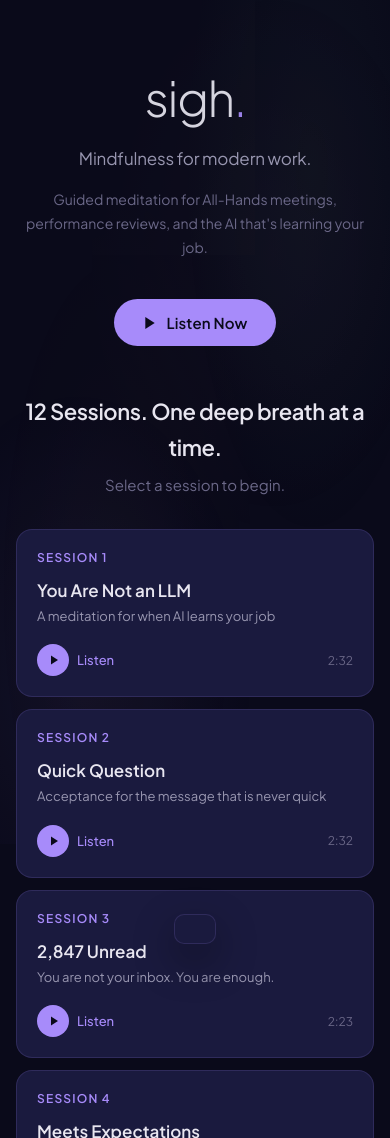
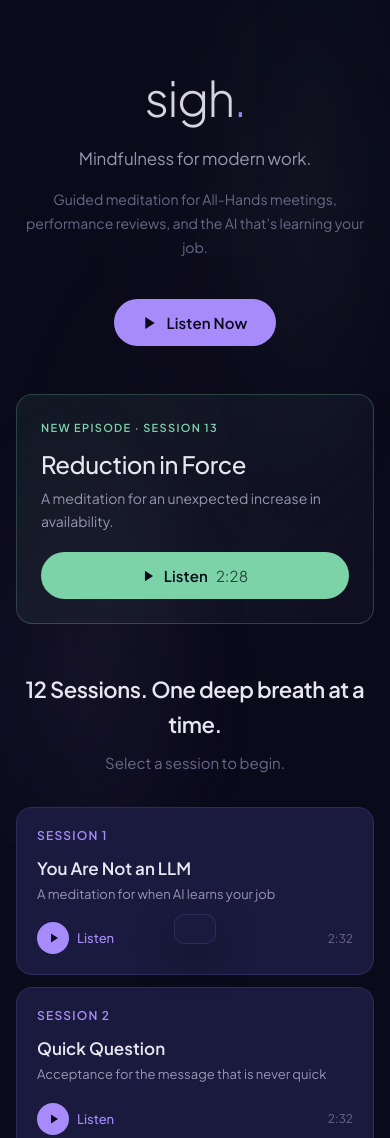
Before and after one commit to kylemaclaren/sigh, a website: page index.html in a window 390 px wide. Shown: the top 1138 px of the page. Drawn offline with Linux system fonts and the light colour scheme.

Commit message:
Feature Reduction in Force episode and improve listening metrics

```diff
--- a/generate-og.js
+++ b/generate-og.js
@@ -15,7 +15,7 @@ const fs = require('fs');
     deviceScaleFactor: 1
   });
 
-  for (let i = 1; i <= 12; i++) {
+  for (let i = 1; i <= 13; i++) {
     const page = await context.newPage();
     await page.goto(`${templateUrl}?session=${i}`, { waitUntil: 'networkidle' });
     await page.waitForTimeout(500);
--- a/index.html
+++ b/index.html
@@ -169,6 +169,47 @@
       transform: translateY(0);
     }
 
+    /* ── Featured episode ── */
+
+    .episode-banner {
+      max-width: 852px;
+      margin: 0 auto 64px;
+      padding: 30px 32px;
+      display: flex;
+      align-items: center;
+      justify-content: space-between;
+      gap: 28px;
+      border: 1px solid rgba(125, 211, 168, 0.25);
+      border-radius: var(--radius);
+      background: linear-gradient(120deg, rgba(125, 211, 168, 0.08), rgba(167, 139, 250, 0.04));
+    }
+
+    .episode-eyebrow {
+      color: var(--accent-sage);
+      font-size: 11px;
+      font-weight: 600;
+      letter-spacing: 0.12em;
+      text-transform: uppercase;
+      margin-bottom: 8px;
+    }
+
+    .episode-banner h2 { font-size: 26px; font-weight: 500; letter-spacing: -0.02em; }
+    .episode-description { color: var(--text-secondary); font-size: 14px; margin-top: 4px; }
+    .episode-listen { flex-shrink: 0; background: var(--accent-sage); padding: 13px 22px; }
+    .episode-listen:hover { box-shadow: 0 8px 30px rgba(125, 211, 168, 0.18); }
+    .episode-listen span { font-weight: 400; opacity: 0.7; }
+    .episode-listen:focus-visible { outline: 2px solid var(--text-primary); outline-offset: 5px; }
+
+    @media (max-width: 900px) {
+      .episode-banner { margin-left: 20px; margin-right: 20px; }
+    }
+
+    @media (max-width: 640px) {
+      .episode-banner { margin: 0 16px 48px; padding: 24px; flex-direction: column; align-items: flex-start; gap: 20px; }
+      .episode-banner h2 { font-size: 24px; }
+      .episode-listen { width: 100%; justify-content: center; }
+    }
+
     /* ── Sessions ── */
 
     .sessions {
@@ -780,7 +821,6 @@
     footer {
       text-align: center;
       padding: 60px 24px 40px;
-      border-top: 1px solid var(--border-subtle);
     }
 
     footer p {
@@ -925,6 +965,19 @@
       <button class="cta-button" id="ctaButton">
         <svg width="16" height="16" viewBox="0 0 24 24" fill="currentColor"><polygon points="5,3 19,12 5,21"/></svg>
         Listen Now
+      </button>
+    </section>
+
+    <!-- Featured episode -->
+    <section class="episode-banner" aria-labelledby="featuredTitle">
+      <div>
+        <p class="episode-eyebrow">New episode · Session 13</p>
+        <h2 id="featuredTitle">Reduction in Force</h2>
+        <p class="episode-description">A meditation for an unexpected increase in availability.</p>
+      </div>
+      <button class="cta-button episode-listen" id="featuredPlay" aria-label="Listen to Reduction in Force, 2 minutes 28 seconds">
+        <svg aria-hidden="true" width="14" height="14" viewBox="0 0 24 24" fill="currentColor"><polygon points="5,3 19,12 5,21"/></svg>
+        Listen <span>2:28</span>
       </button>
     </section>
 
@@ -1135,6 +1188,16 @@
         voice: 'https://storage.googleapis.com/sigh-audio/session-12.mp3',
         shareQuote: 'This is not normal. People do not call anymore. A phone call in 2026 is not a communication method. It is an escalation.',
         icon: '<svg viewBox="0 0 40 40" fill="none" stroke="var(--accent-lavender)" stroke-width="1.5" stroke-linecap="round" stroke-linejoin="round"><path d="M12 6h16a2 2 0 0 1 2 2v24a2 2 0 0 1-2 2H12a2 2 0 0 1-2-2V8a2 2 0 0 1 2-2z"/><line x1="18" y1="32" x2="22" y2="32"/><path d="M16 14c0 0 2-3 4-3s4 3 4 3" stroke-width="1.5"/><path d="M14 11c0 0 3-5 6-5s6 5 6 5" stroke-width="1.5" opacity="0.5"/></svg>'
+      },
+      {
+        id: 13,
+        title: 'Reduction in Force',
+        subtitle: 'A meditation for an unexpected increase in availability',
+        duration: '2:28',
+        // Finished v2 mix includes the ambient bed, lead-in, tail, and fades.
+        audio: 'https://storage.googleapis.com/sigh-audio/session-13.mp3',
+        shareQuote: 'Your role has been eliminated. Notice that you are still here.',
+        icon: '<svg viewBox="0 0 40 40" fill="none" stroke="var(--accent-sage)" stroke-width="1.5" stroke-linecap="round"><rect x="8" y="8" width="24" height="24" rx="3" stroke-dasharray="3 4"/><path d="M16 20h20m-5-5 5 5-5 5"/></svg>'
       }
     ];
 
@@ -1145,6 +1208,14 @@
     let currentAudio = null;
     let isPlaying = false;
     let currentSession = null;
+    let hasListened = false;
+    let hasCompleted = false;
+
+    function recordListen() {
+      if (!currentSession || hasListened) return;
+      hasListened = true;
+      if (window.goatcounter) goatcounter.count({ path: 'listen/' + currentSession.id, title: currentSession.title, event: true });
+    }
 
     const mixer = {
       audioCtx: null,
@@ -1347,45 +1418,12 @@
 
     function renderSessions() {
       const grid = document.getElementById('sessionGrid');
-      const comingSoon = [
-        { id: 13, title: '👍', subtitle: 'A reflection on the reply that says everything and nothing' },
-        { id: 14, title: 'Sorry, Just Saw This', subtitle: 'A meditation on the lie we all agree to believe' }
-      ];
-
-      const comingSoonIds = new Set(comingSoon.map(s => s.id));
-      const allSlots = [];
-      let si = 0;
-      for (let n = 1; n <= 14; n++) {
-        if (comingSoonIds.has(n)) {
-          allSlots.push({ ...comingSoon.find(s => s.id === n), type: 'coming-soon' });
-        } else {
-          allSlots.push({ ...SESSIONS[si], type: 'playable' });
-          si++;
-        }
-      }
-
-      grid.innerHTML = allSlots.map(s => {
-        if (s.type === 'coming-soon') {
-          return `<div class="session-card coming-soon" aria-label="Session ${s.id}: ${s.title} — Coming Soon">
-            <div class="session-meta">
-              <span class="session-number">Session ${s.id}</span>
-              <span class="coming-soon-badge">Coming Soon</span>
-            </div>
-            <div class="session-title">${s.title}</div>
-            <div class="session-subtitle">${s.subtitle}</div>
-            <div class="session-action">
-              <div class="play-icon">
-                <svg viewBox="0 0 24 24"><polygon points="6,3 20,12 6,21"/></svg>
-              </div>
-              <span class="play-label">Coming Soon</span>
-            </div>
-          </div>`;
-        }
+      // The newest episode is featured in the banner above this collection.
+      grid.innerHTML = SESSIONS.filter(s => s.id !== 13).map(s => {
         return `<button class="session-card" data-id="${s.id}" aria-label="Session ${s.id}: ${s.title} — Listen">
             <div class="session-icon">${s.icon}</div>
             <div class="session-meta">
               <span class="session-number">Session ${s.id}</span>
-              ${[11, 12].includes(s.id) ? '<span class="new-badge">New</span>' : ''}
             </div>
             <div class="session-title">${s.title}</div>
             <div class="session-subtitle">${s.subtitle}</div>
@@ -1410,6 +1448,8 @@
 
     function openPlayer(session, autoPlay = true) {
       currentSession = session;
+      hasListened = false;
+      hasCompleted = false;
       if (window.goatcounter) goatcounter.count({ path: 'play/' + session.id, title: session.title, event: true });
       history.replaceState(null, '', '#session-' + session.id);
       const overlay = document.getElementById('playerOverlay');
@@ -1441,6 +1481,7 @@
           document.getElementById('timeCurrent').textContent = formatTime(t);
         };
         mixer.onComplete = () => {
+          hasCompleted = true;
           isPlaying = false;
           playBtn.innerHTML = playSvg;
           mixer.stop();
@@ -1453,6 +1494,7 @@
           playBtn.disabled = true;
 
           mixer.start(session.voice).then((totalDuration) => {
+            recordListen();
             document.getElementById('timeDuration').textContent = formatTime(totalDuration);
             playBtn.innerHTML = pauseSvg;
             playBtn.disabled = false;
@@ -1466,6 +1508,7 @@
         }
       } else {
         currentAudio = new Audio(session.audio);
+        currentAudio.addEventListener('playing', recordListen);
 
         currentAudio.addEventListener('loadedmetadata', () => {
           document.getElementById('timeDuration').textContent = formatTime(currentAudio.duration);
@@ -1480,6 +1523,7 @@
         });
 
         currentAudio.addEventListener('ended', () => {
+          hasCompleted = true;
           isPlaying = false;
           playBtn.innerHTML = playSvg;
           if (window.goatcounter) goatcounter.count({ path: 'complete/' + session.id, title: session.title, event: true });
@@ -1490,7 +1534,7 @@
           showToast('Audio not yet available. Check back soon — or just breathe.');
         });
 
-        currentAudio.play().then(() => {
+        if (autoPlay) currentAudio.play().then(() => {
           playBtn.innerHTML = pauseSvg;
           isPlaying = true;
         }).catch(() => {
@@ -1501,7 +1545,7 @@
     }
 
     function closePlayer() {
-      if (window.goatcounter && currentSession && isPlaying) {
+      if (window.goatcounter && currentSession && hasListened && !hasCompleted) {
         const cur = mixer.active ? mixer.getCurrentTime() : (currentAudio ? currentAudio.currentTime : 0);
         const tot = mixer.active ? mixer.getTotalDuration() : (currentAudio ? currentAudio.duration : 1);
         const pct = Math.round((cur / tot) * 100);
@@ -1519,6 +1563,7 @@
         currentAudio = null;
       }
       isPlaying = false;
+      currentSession = null;
     }
 
     function togglePlay() {
@@ -1528,6 +1573,7 @@
         playBtn.innerHTML = loadingSvg;
         playBtn.disabled = true;
         mixer.start(currentSession.voice).then((totalDuration) => {
+          recordListen();
           document.getElementById('timeDuration').textContent = formatTime(totalDuration);
           playBtn.innerHTML = pauseSvg;
           playBtn.disabled = false;
@@ -1559,11 +1605,14 @@
         playBtn.innerHTML = playSvg;
         isPlaying = false;
       } else {
-        currentAudio.play().catch(() => {
+        currentAudio.play().then(() => {
+          playBtn.innerHTML = pauseSvg;
+          isPlaying = true;
+        }).catch(() => {
+          playBtn.innerHTML = playSvg;
+          isPlaying = false;
           showToast('Audio not yet available. Check back soon — or just breathe.');
         });
-        playBtn.innerHTML = pauseSvg;
-        isPlaying = true;
       }
     }
 
@@ -1616,7 +1665,7 @@
       if (!currentSession) return;
       if (window.goatcounter) goatcounter.count({ path: 'share/' + currentSession.id, title: currentSession.title, event: true });
       const shareText = `"${currentSession.shareQuote}"`;
-      const shareUrl = 'https://getsigh.app/s/' + currentSession.id + '/';
+      const shareUrl = window.location.origin + '/s/' + currentSession.id + '/';
       const shareTitle = `${currentSession.title} — Sigh`;
 
       if (navigator.share) {
@@ -1642,6 +1691,10 @@
       if (e.key === 'Escape') closePlayer();
     });
 
+    document.getElementById('featuredPlay').addEventListener('click', () => {
+      openPlayer(SESSIONS.find(s => s.id === 13));
+    });
+
     // CTA scroll
     document.getElementById('ctaButton').addEventListener('click', () => {
       const random = SESSIONS[Math.floor(Math.random() * SESSIONS.length)];
```
Also changed, not shown: og-template.html (+1 -0 lines), s/13/index.html (added, +21 -0 lines), og/session-13.png (added).
